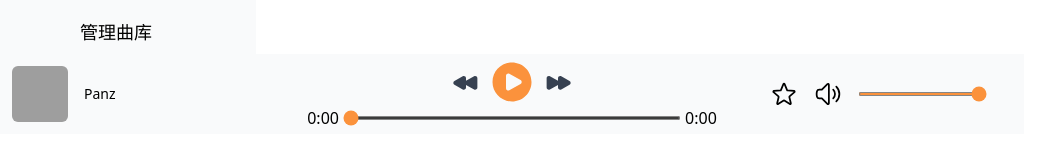
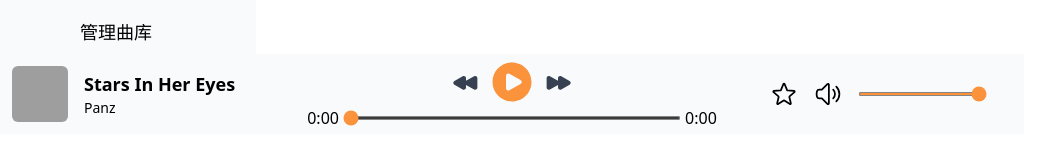
Before and after one commit to HaowenHou/zero-music-mern, a Next.js app: page / in a window 1280 px wide. Shown: the part 482-642 px from the top of the page, without its empty margins (0-1038 px from the left). Built offline with nearby package versions, Linux system fonts and the light colour scheme; no server answers; the database is empty; grey boxes are pictures that could not be loaded.

Commit message:
Implement playlist play

```diff
--- a/pages/components/Layout.js
+++ b/pages/components/Layout.js
@@ -1,41 +1,12 @@
 import Sidebar from './Sidebar'
 import SearchBar from './TopBar'
 import PlayerControl from './PlayerControl'
+import store from '@/store/store';
+import { Provider } from 'react-redux'
 
-const Layout = ({ tracks, index, children }) => {
-  if (!tracks || tracks.length === 0) {
-    tracks = [
-      {
-        id: 1,
-        title: 'Stars In Her Eyes',
-        artist: 'Panz',
-        file: '/tracks/Stars In Her Eyes - Panz.mp3',
-        cover: '/albums/4.png'
-      },
-      {
-        id: 2,
-        title: 'Golden Sunshine',
-        artist: 'Zack Brown',
-        file: '/tracks/Golden Sunshine - Zack Brown.mp3',
-        cover: '/albums/5.png'
-      },
-      {
-        id: 3,
-        title: 'Stone',
-        artist: 'Oliver McCann',
-        file: '/tracks/Stone - Oliver McCann.mp3',
-        cover: '/albums/6.png'
-      },
-      {
-        id: 4,
-        title: 'What Really matters',
-        artist: 'Oliver McCann',
-        file: '/tracks/What Really matters - Oliver McCann.mp3',
-        cover: '/albums/7.png'
-      }
-    ];
-  }
+const Layout = ({ children }) => {
   return (
+    <Provider store={store}>
       <div className='flex flex-col'>
         <div className="flex">
           <Sidebar />
@@ -44,10 +15,9 @@ const Layout = ({ tracks, index, children }) => {
             <div className="content">{children}</div>
           </div>
         </div>
-
-      {/* {console.log('Playing playlist from Layout', tracks, index)} */}
-      <PlayerControl tracks={tracks} index={index} />
+        <PlayerControl />
       </div>
+    </Provider>
   )
 }
 
--- a/pages/components/PlayerControl.js
+++ b/pages/components/PlayerControl.js
@@ -8,9 +8,10 @@ function formatTime(time) {
     return `${minutes}:${seconds < 10 ? '0' : ''}${seconds}`;
 }
 
-const PlayerControl = ({ tracks, index }) => {
+const PlayerControl = () => {
     // Use isPlaying state from redux
-    const { isPlaying, volume, currentTrackIndex, currentTime } = useSelector((state) => state.playerState);
+    const { isPlaying, volume, currentTrackIndex, currentTime } = useSelector(state => state.playerState);
+    const { playlist } = useSelector(state => state.playlistState);
     const dispatch = useDispatch();
 
     // console.log('tracks', tracks);
@@ -23,7 +24,7 @@ const PlayerControl = ({ tracks, index }) => {
 
     // Load track when track changes
     useEffect(() => {
-        const newAudio = new Audio(tracks[currentTrackIndex].track);
+        const newAudio = new Audio(playlist[currentTrackIndex].file);
         audioRef.current = newAudio;
         newAudio.volume = volume;
 
@@ -76,12 +77,12 @@ const PlayerControl = ({ tracks, index }) => {
 
     const nextTrack = () => {
         audioRef.current.pause();
-        dispatch(setTrackIndex((currentTrackIndex + 1) % tracks.length));
+        dispatch(setTrackIndex((currentTrackIndex + 1) % playlist.length));
     };
 
     const prevTrack = () => {
         audioRef.current.pause();
-        dispatch(setTrackIndex((currentTrackIndex === 0) ? tracks.length - 1 : currentTrackIndex - 1));
+        dispatch(setTrackIndex((currentTrackIndex === 0) ? playlist.length - 1 : currentTrackIndex - 1));
     };
 
     const onProgressChange = (e) => {
@@ -102,10 +103,10 @@ const PlayerControl = ({ tracks, index }) => {
     return (
         <div className='max-w-5xl flex bg-gray-50 h-20'>
             <div className='flex flex-[3] items-center'>
-                <img src={tracks[currentTrackIndex].cover} className='ml-3 w-14 h-14 rounded-md' />
+                <img src={playlist[currentTrackIndex].cover} className='ml-3 w-14 h-14 rounded-md' />
                 <div className='ml-4 flex flex-col'>
-                    <span className='text-lg font-bold'>{tracks[currentTrackIndex].name}</span>
-                    <span className='text-sm'>{tracks[currentTrackIndex].artist}</span>
+                    <span className='text-lg font-bold'>{playlist[currentTrackIndex].title}</span>
+                    <span className='text-sm'>{playlist[currentTrackIndex].artist}</span>
                 </div>
             </div>
 
--- a/pages/components/Sidebar.js
+++ b/pages/components/Sidebar.js
@@ -2,7 +2,7 @@ import React from 'react';
 
 const Sidebar = () => {
     return (
-        <aside className="bg-gray-50 w-64 h-2/3">
+        <aside className="bg-gray-50 w-64 h-auto">
             <div className='p-4 flex'>
                 <svg xmlns="http://www.w3.org/2000/svg" fill="none" viewBox="0 0 24 24" strokeWidth={1.5} stroke="currentColor" className="size-10 stroke-orange-500">
                     <path strokeLinecap="round" strokeLinejoin="round" d="m9 9 10.5-3m0 6.553v3.75a2.25 2.25 0 0 1-1.632 2.163l-1.32.377a1.803 1.803 0 1 1-.99-3.467l2.31-.66a2.25 2.25 0 0 0 1.632-2.163Zm0 0V2.25L9 5.25v10.303m0 0v3.75a2.25 2.25 0 0 1-1.632 2.163l-1.32.377a1.803 1.803 0 0 1-.99-3.467l2.31-.66A2.25 2.25 0 0 0 9 15.553Z" />
--- a/pages/index.js
+++ b/pages/index.js
@@ -2,8 +2,6 @@ import React, { useEffect, useState } from 'react';
 import Layout from './components/Layout';
 import axios from 'axios';
 import { useSession } from 'next-auth/react';
-import store from '../store/store';
-import { Provider } from 'react-redux'
 
 function App() {
   const [tracks, setTracks] = useState([]);
@@ -54,8 +52,7 @@ function App() {
   }
 
   return (
-    <Provider store={store}>
-      <Layout tracks={tracks} index={index}>
+      <Layout>
         {/* {console.log('Playing playlist from index', tracks, index)} */}
 
         <div className='text-center'>
@@ -121,7 +118,6 @@ function App() {
 
         </div>
       </Layout>
-    </Provider>
   );
 }
 
--- a/store/actionCreators.js
+++ b/store/actionCreators.js
@@ -16,3 +16,8 @@ export const setCurrentTime = (time) => ({
   type: 'SET_CURRENT_TIME',
   payload: time
 });
+
+export const setPlaylist = (playlist) => ({
+  type: 'SET_PLAYLIST',
+  payload: playlist
+});
--- a/store/playerStateReducer.js
+++ b/store/playerStateReducer.js
@@ -1,4 +1,3 @@
-// isPlayingReducer.js
 const initialState = {
   isPlaying: false,
   volume: 1, // Default volume (0.0 - 1.0)
--- /dev/null
+++ b/store/playlistStateReducer.js
@@ -0,0 +1,46 @@
+const initialState = {
+  playlist: [
+    {
+      id: 1,
+      title: 'Stars In Her Eyes',
+      artist: 'Panz',
+      file: '/tracks/Stars In Her Eyes - Panz.mp3',
+      cover: '/albums/4.png'
+    },
+    {
+      id: 2,
+      title: 'Golden Sunshine',
+      artist: 'Zack Brown',
+      file: '/tracks/Golden Sunshine - Zack Brown.mp3',
+      cover: '/albums/5.png'
+    },
+    {
+      id: 3,
+      title: 'Stone',
+      artist: 'Oliver McCann',
+      file: '/tracks/Stone - Oliver McCann.mp3',
+      cover: '/albums/6.png'
+    },
+    {
+      id: 4,
+      title: 'What Really matters',
+      artist: 'Oliver McCann',
+      file: '/tracks/What Really matters - Oliver McCann.mp3',
+      cover: '/albums/7.png'
+    }
+  ],
+};
+
+const playlistStateReducer = (state = initialState, action) => {
+  switch (action.type) {
+    case 'SET_PLAYLIST':
+      return {
+        ...state,
+        playlist: action.payload
+      };
+    default:
+      return state;
+  }
+};
+
+export default playlistStateReducer;
--- a/store/store.js
+++ b/store/store.js
@@ -1,8 +1,10 @@
 import { configureStore } from '@reduxjs/toolkit'
 import playerStateReducer from './playerStateReducer'
+import playlistStateReducer from './playlistStateReducer'
 
 export default configureStore({
   reducer: {
     playerState: playerStateReducer,
+    playlistState: playlistStateReducer,
   },
 })
```
Lines whose indentation alone changed are shown as unchanged.
